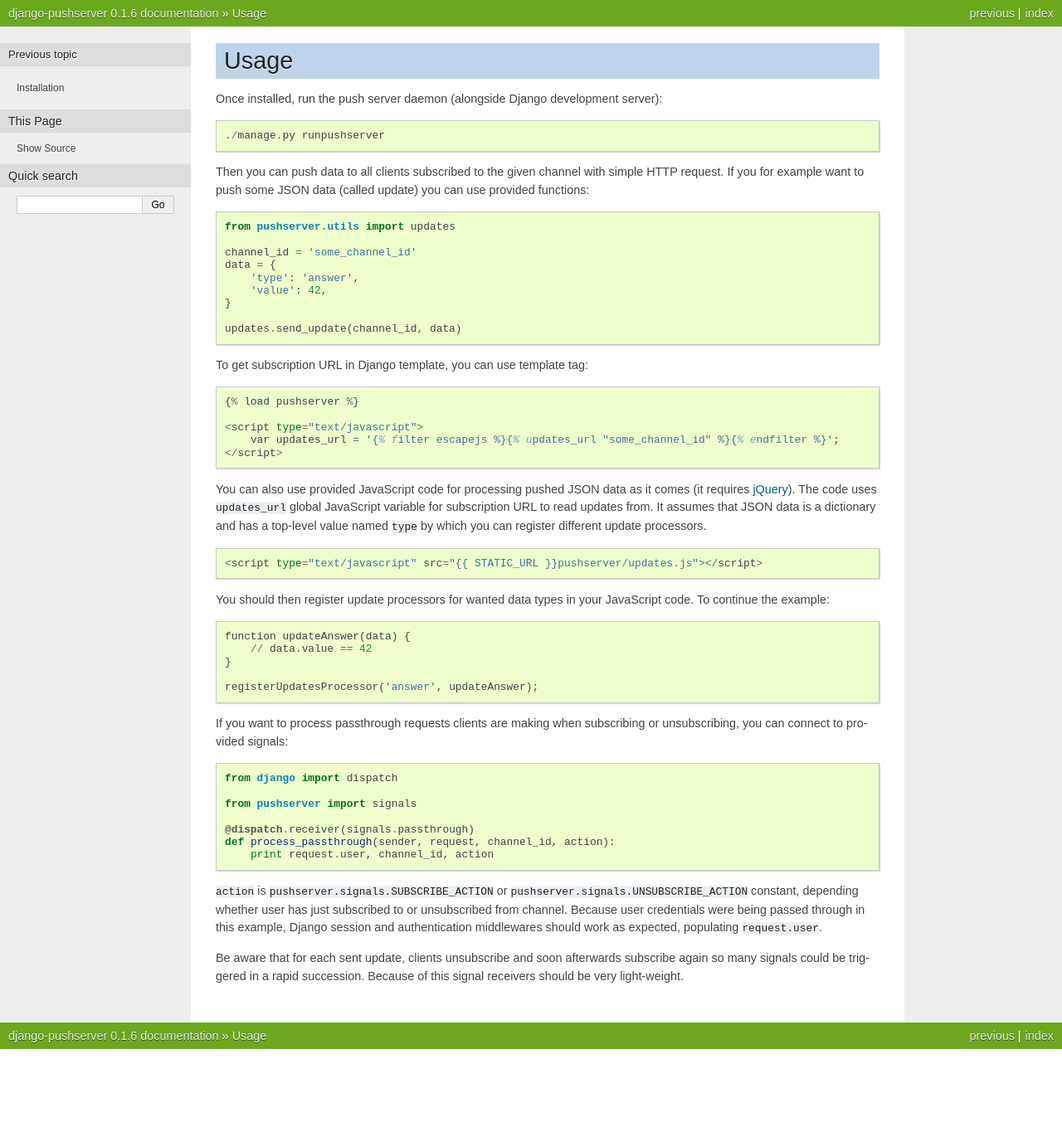
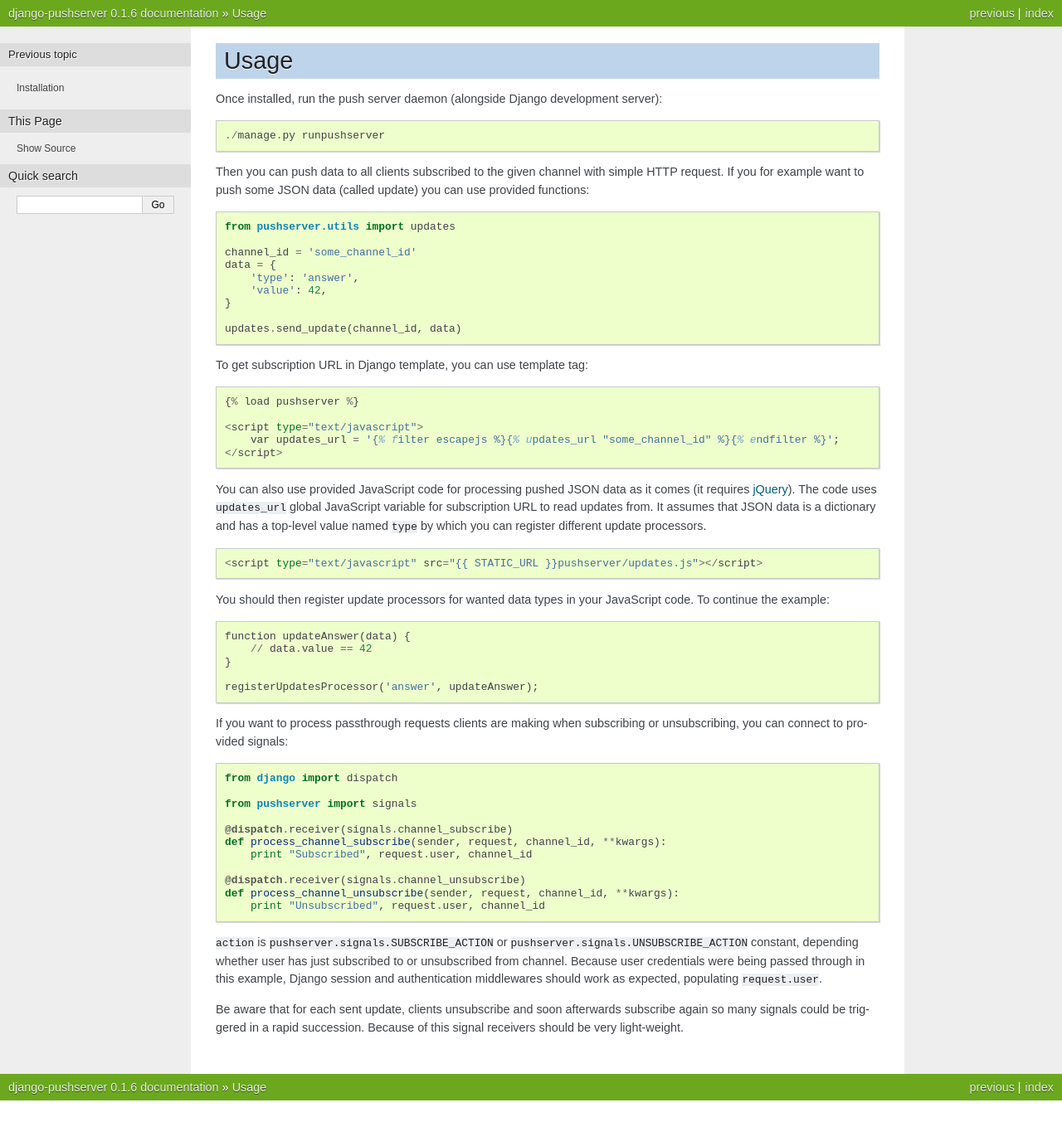
Before and after one commit to mitar/django-pushserver, a Sphinx documentation site: the page built from docs/usage.rst, in a window 1280 px wide. Shown: the whole page at 83% size. Built offline with Sphinx 7.4.7, drawn with Linux system fonts in a browser that asks for light colours; before the commit the page ends 1291 px from its top, so only the background shows below that.

Commit message:
Split signal into two, subscribe and unsubscribe.

```diff
--- a/docs/usage.rst
+++ b/docs/usage.rst
@@ -54,9 +54,13 @@ or unsubscribing, you can connect to provided signals::
 
     from pushserver import signals
 
-    @dispatch.receiver(signals.passthrough)
-    def process_passthrough(sender, request, channel_id, action):
-        print request.user, channel_id, action
+    @dispatch.receiver(signals.channel_subscribe)
+    def process_channel_subscribe(sender, request, channel_id, **kwargs):
+        print "Subscribed", request.user, channel_id
+
+    @dispatch.receiver(signals.channel_unsubscribe)
+    def process_channel_unsubscribe(sender, request, channel_id, **kwargs):
+        print "Unsubscribed", request.user, channel_id
 
 ``action`` is ``pushserver.signals.SUBSCRIBE_ACTION`` or
 ``pushserver.signals.UNSUBSCRIBE_ACTION`` constant, depending whether user has
```
Also changed, not shown: 2 other files.
